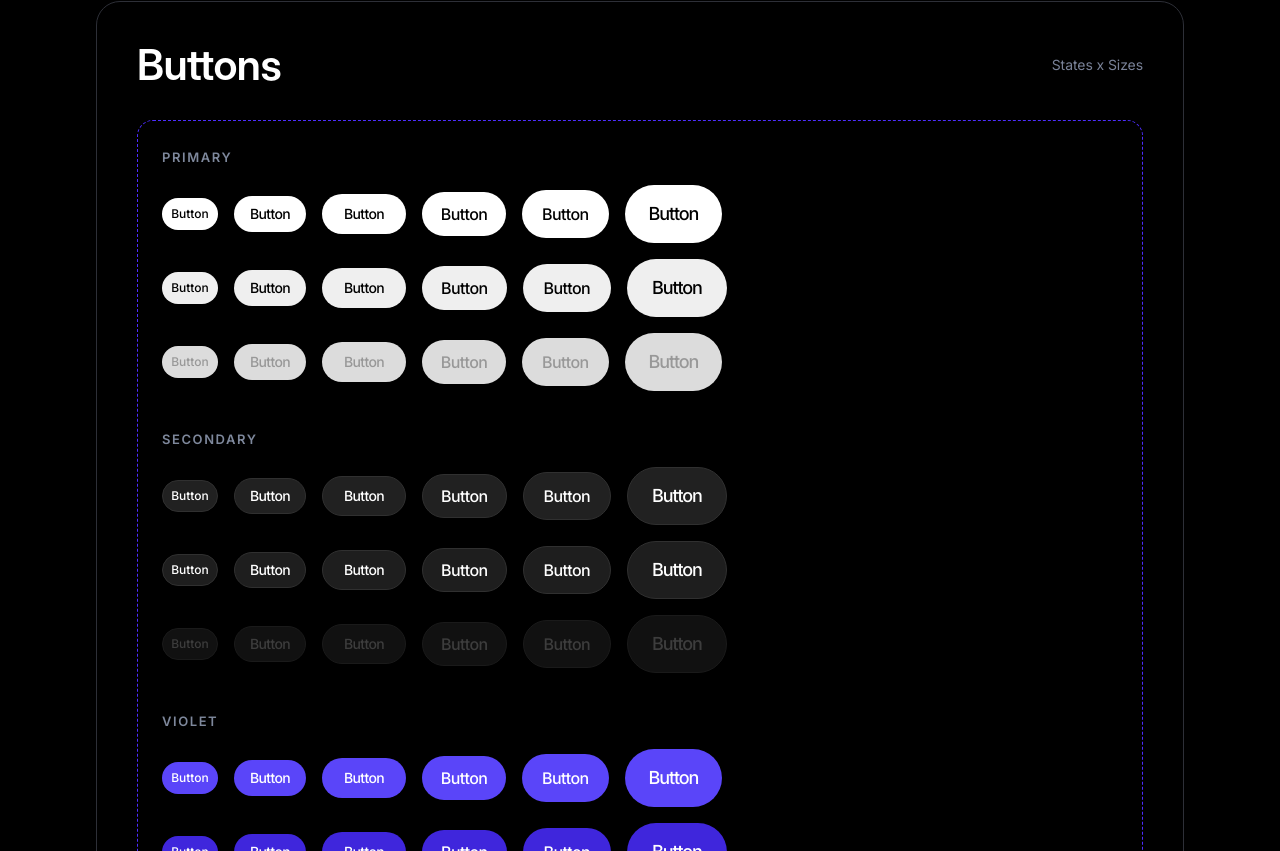
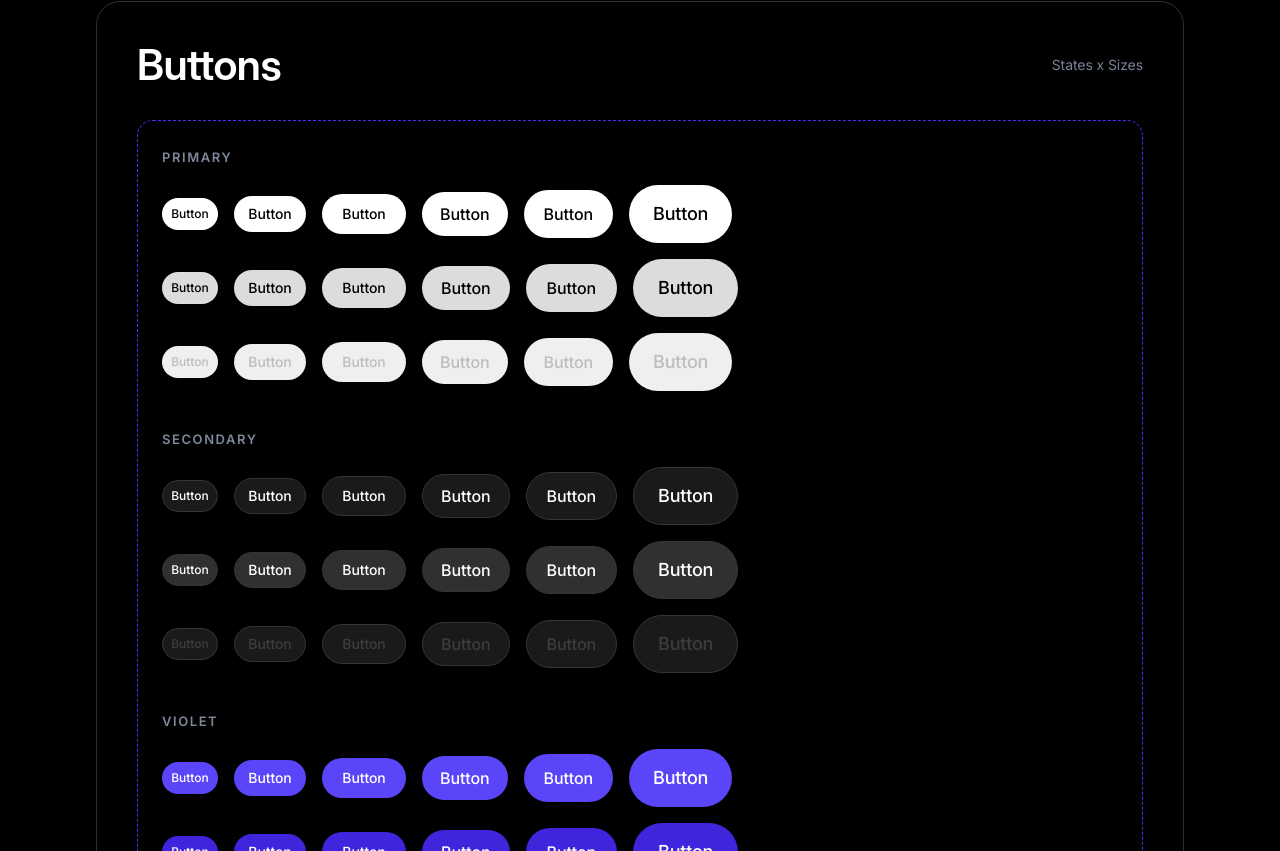
Before and after one commit to ss-travingat/travingat-landing, a Next.js app: page /designsystem in a window 1280 px wide. Shown: the part 5529-6380 px from the top of the page. Built offline with nearby package versions, Linux system fonts and the light colour scheme.

Commit message:
refactor: update button styles for improved consistency and accessibility

```diff
--- a/components/designsystem/designSystemData.ts
+++ b/components/designsystem/designSystemData.ts
@@ -220,11 +220,11 @@ export type ButtonSizeToken = {
 
 export const BUTTON_SIZES: ButtonSizeToken[] = [
   { id: "xs", height: 32, paddingX: 8, paddingY: 8, fontSize: 12, lineHeight: 16, letterSpacing: 0 },
-  { id: "sm", height: 36, paddingX: 12, paddingY: 8, fontSize: 14, lineHeight: 20, letterSpacing: -0.6 },
-  { id: "md", height: 40, paddingX: 16, paddingY: 10, fontSize: 14, lineHeight: 20, letterSpacing: -0.6 },
-  { id: "lg", height: 44, paddingX: 18, paddingY: 10, fontSize: 16, lineHeight: 24, letterSpacing: -0.6 },
-  { id: "xl", height: 48, paddingX: 20, paddingY: 12, fontSize: 16, lineHeight: 24, letterSpacing: -0.6 },
-  { id: "2xl", height: 58, paddingX: 24, paddingY: 16, fontSize: 18, lineHeight: 26, letterSpacing: -1.1 },
+  { id: "sm", height: 36, paddingX: 12, paddingY: 8, fontSize: 14, lineHeight: 20, letterSpacing: -0.084 },
+  { id: "md", height: 40, paddingX: 16, paddingY: 10, fontSize: 14, lineHeight: 20, letterSpacing: -0.084 },
+  { id: "lg", height: 44, paddingX: 18, paddingY: 10, fontSize: 16, lineHeight: 24, letterSpacing: -0.096 },
+  { id: "xl", height: 48, paddingX: 20, paddingY: 12, fontSize: 16, lineHeight: 24, letterSpacing: -0.096 },
+  { id: "2xl", height: 58, paddingX: 24, paddingY: 16, fontSize: 18, lineHeight: 26, letterSpacing: -0.198 },
 ];
 
 export type ButtonTheme = {
@@ -243,17 +243,17 @@ export const BUTTON_THEMES: ButtonTheme[] = [
     label: "Primary",
     states: {
       default: { bg: "#ffffff", text: "#000000" },
-      hover: { bg: "#efefef", text: "#000000" },
-      disabled: { bg: "#dcdcdc", text: "#989898" },
+      hover: { bg: "#dcdcdc", text: "#000000" },
+      disabled: { bg: "#efefef", text: "#bdbdbd" },
     },
   },
   {
     id: "secondary",
     label: "Secondary",
     states: {
-      default: { bg: "#212121", text: "#ffffff", border: "#303030" },
-      hover: { bg: "#1e1e1e", text: "#ffffff", border: "#303030" },
-      disabled: { bg: "#111111", text: "#3d3d3d", border: "#1a1a1a" },
+      default: { bg: "#1a1a1a", text: "#ffffff", border: "#353535" },
+      hover: { bg: "#303030", text: "#ffffff", border: "#353535" },
+      disabled: { bg: "#1a1a1a", text: "#3d3d3d", border: "#353535" },
     },
   },
   {
--- a/components/ui/Button.tsx
+++ b/components/ui/Button.tsx
@@ -10,9 +10,9 @@ const buttonVariants = cva(
     variants: {
       variant: {
         primary:
-          "bg-white-50 text-black-950 hover:bg-white-100 disabled:bg-white-200 disabled:text-white-400",
+          "bg-white-50 text-black-950 hover:bg-white-200 disabled:bg-white-100 disabled:text-white-300",
         secondary:
-          "bg-black-500 text-white-50 border border-black-200 hover:bg-black-600 hover:border-black-200 disabled:bg-black-900 disabled:text-white-900 disabled:border-black-700",
+          "bg-black-700 text-white-50 border border-black-100 hover:bg-black-200 hover:border-black-100 disabled:bg-black-700 disabled:text-white-900 disabled:border-black-100",
         violet:
           "bg-violet-600 text-white hover:bg-violet-700 disabled:bg-violet-200 disabled:text-violet-50",
         coral:
@@ -25,12 +25,12 @@ const buttonVariants = cva(
           "bg-transparent text-white hover:bg-transparent disabled:text-white-900",
       },
       size: {
-        xs: "h-[2rem] px-[0.5rem] py-[0.5rem] text-[0.75rem] leading-[1rem] tracking-[0rem]",
-        sm: "h-[2.25rem] px-[0.75rem] py-[0.5rem] text-[0.875rem] leading-[1.25rem] tracking-[-0.0375rem]",
-        md: "h-[2.5rem] px-[1rem] py-[0.625rem] text-[0.875rem] leading-[1.25rem] tracking-[-0.0375rem]",
-        lg: "h-[2.75rem] px-[1.125rem] py-[0.625rem] text-[1rem] leading-[1.5rem] tracking-[-0.0375rem]",
-        xl: "h-[3rem] px-[1.25rem] py-[0.75rem] text-[1rem] leading-[1.5rem] tracking-[-0.0375rem]",
-        "2xl": "h-[3.625rem] px-[1.5rem] py-[1rem] text-[1.125rem] leading-[1.625rem] tracking-[-0.06875rem]",
+        xs: "h-[32px] px-[8px] py-[8px] text-[12px] leading-[16px] tracking-[0px]",
+        sm: "h-[36px] px-[12px] py-[8px] text-[14px] leading-[20px] tracking-[-0.084px]",
+        md: "h-[40px] px-[16px] py-[10px] text-[14px] leading-[20px] tracking-[-0.084px]",
+        lg: "h-[44px] px-[18px] py-[10px] text-[16px] leading-[24px] tracking-[-0.096px]",
+        xl: "h-[48px] px-[20px] py-[12px] text-[16px] leading-[24px] tracking-[-0.096px]",
+        "2xl": "h-[58px] px-[24px] py-[16px] text-[18px] leading-[26px] tracking-[-0.198px]",
       },
     },
     defaultVariants: {
```
